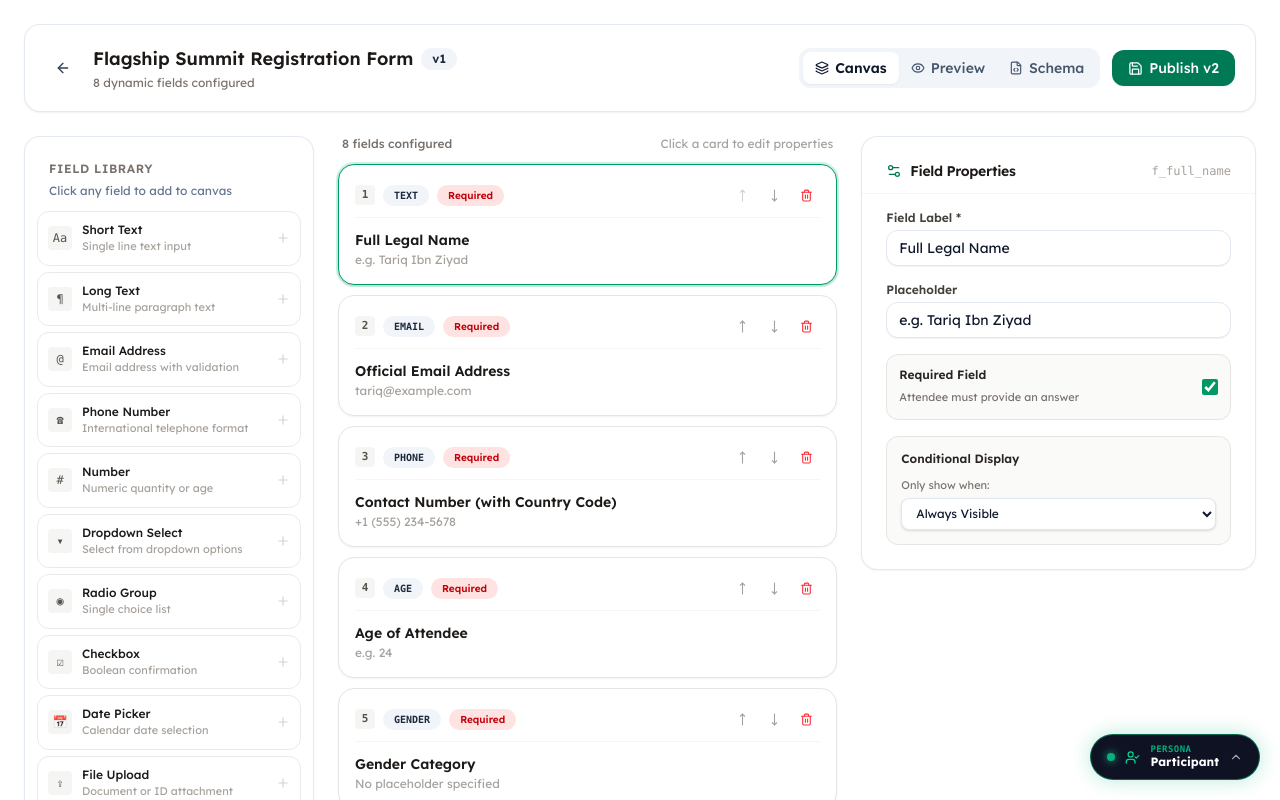
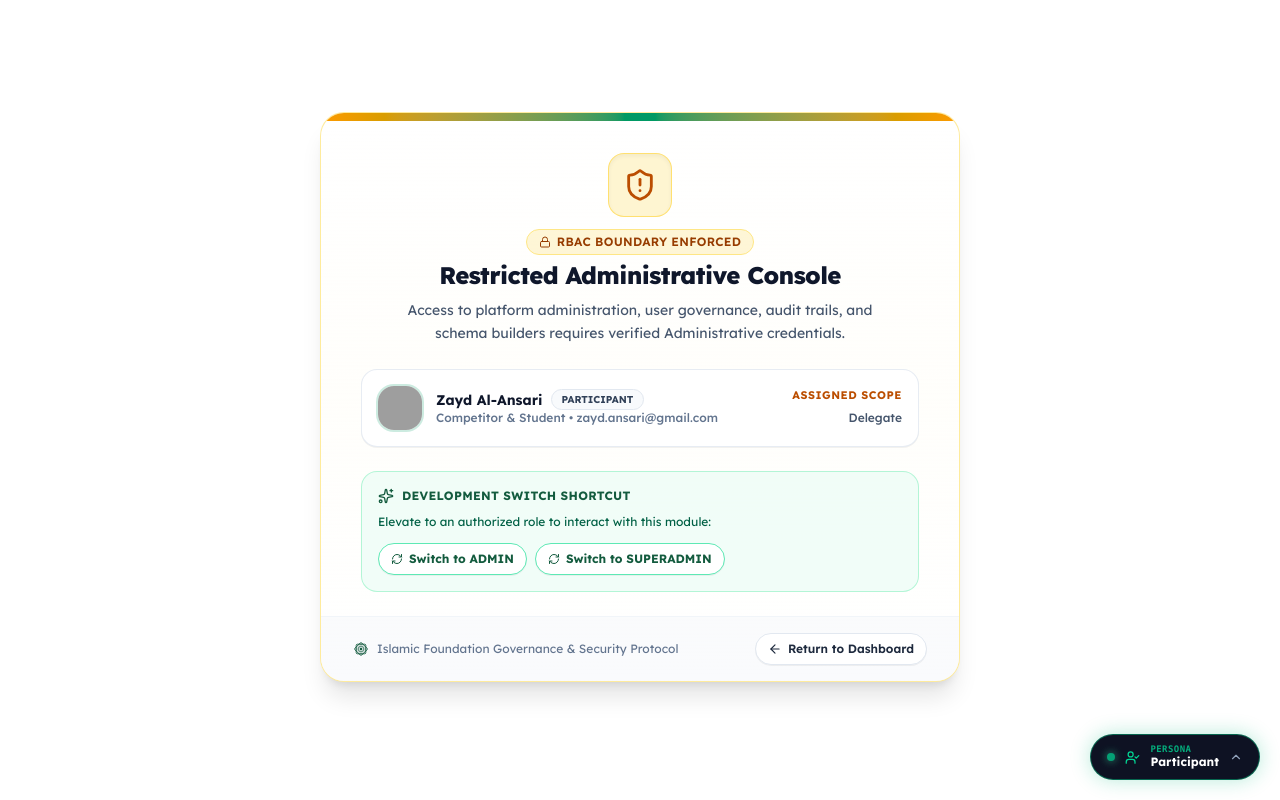
Before and after one commit to FuadTesfaye/ilmflow-state, a Next.js app: page /admin/forms/1/builder in a window 1280 px wide. Shown: the top 800 px of the page. Built offline with nearby package versions, Linux system fonts and the light colour scheme; grey boxes are pictures that could not be loaded.

Commit message:
feat(rbac): enforce layout guards on admin, staff, judge and fix new form builder (Batch 1/3)

```diff
--- a/src/app/admin/forms/[id]/builder/page.tsx
+++ b/src/app/admin/forms/[id]/builder/page.tsx
@@ -28,17 +28,25 @@ export default function DedicatedFormBuilderPage() {
   const params = useParams();
   const { forms, saveForm, addToast } = useApp();
 
-  const formId = (params?.id as string) || 'form-summit-standard';
-  const existingForm = forms.find((f) => f.id === formId) || forms[0];
+  const rawId = (params?.id as string) || 'new';
+  const isNew = rawId === 'new';
+  const existingForm = !isNew ? forms.find((f) => f.id === rawId) : undefined;
 
-  const [form, setForm] = useState<RegistrationForm>(
-    existingForm || {
-      id: formId,
-      title: 'New Registration Form',
-      description: 'Custom data collection schema',
-      fields: [{ id: 'f_name', label: 'Full Name', type: 'text', required: true, placeholder: 'Enter full name' }]
-    }
-  );
+  const [form, setForm] = useState<RegistrationForm>(() => {
+    if (existingForm) return existingForm;
+    const generatedId = isNew ? `form-custom-${Date.now()}` : rawId;
+    return {
+      id: generatedId,
+      title: isNew ? 'Custom Registration Form' : 'New Registration Form',
+      description: 'Custom data collection questionnaire for event attendees.',
+      createdAt: new Date().toISOString(),
+      fields: [
+        { id: 'f_name', label: 'Full Legal Name', type: 'text', required: true, placeholder: 'e.g. Abdullah bin Zayd' },
+        { id: 'f_email', label: 'Email Address', type: 'email', required: true, placeholder: 'e.g. attendee@example.com' },
+        { id: 'f_phone', label: 'Phone Number', type: 'phone', required: true, placeholder: 'e.g. +1 555 123 4567' }
+      ]
+    };
+  });
 
   const [selectedFieldId, setSelectedFieldId] = useState<string | null>(form.fields[0]?.id || null);
   const [activeTab, setActiveTab] = useState<'canvas' | 'preview' | 'json'>('canvas');
@@ -122,12 +130,24 @@ export default function DedicatedFormBuilderPage() {
                 <ArrowLeft size={16} />
               </Button>
             </Link>
-            <div>
+            <div className="flex-1 max-w-sm sm:max-w-md">
               <div className="flex items-center gap-2">
-                <h1 className="text-lg font-semibold text-stone-900">{form.title}</h1>
-                <Badge variant="secondary">v{currentVersion}</Badge>
+                <input
+                  type="text"
+                  value={form.title}
+                  onChange={(e) => setForm((prev) => ({ ...prev, title: e.target.value }))}
+                  className="text-base sm:text-lg font-bold text-stone-900 bg-transparent hover:bg-stone-100/70 focus:bg-white border border-transparent focus:border-emerald-600 outline-none px-1.5 py-0.5 rounded-lg transition-all w-full"
+                  placeholder="Form Title..."
+                />
+                <Badge variant="secondary" className="shrink-0 text-xs">v{currentVersion}</Badge>
               </div>
-              <p className="text-xs text-stone-500 mt-0.5">{form.fields.length} dynamic fields configured</p>
+              <input
+                type="text"
+                value={form.description}
+                onChange={(e) => setForm((prev) => ({ ...prev, description: e.target.value }))}
+                className="text-xs text-stone-500 bg-transparent hover:bg-stone-100/70 focus:bg-white border border-transparent focus:border-emerald-600 outline-none px-1.5 py-0.5 rounded-lg transition-all w-full mt-0.5"
+                placeholder="Form Description..."
+              />
             </div>
           </div>
 
--- /dev/null
+++ b/src/app/admin/layout.tsx
@@ -0,0 +1,27 @@
+'use client';
+
+import React from 'react';
+import { RoleGate, AccessDeniedCard } from '../../components/common/PermissionGate';
+
+export default function AdminLayout({
+  children
+}: {
+  children: React.ReactNode;
+}) {
+  return (
+    <RoleGate
+      allowedRoles={['admin', 'superadmin']}
+      fallback={
+        <div className="min-h-[80vh] py-16 px-4 flex items-center justify-center">
+          <AccessDeniedCard
+            requiredRoles={['admin', 'superadmin']}
+            title="Restricted Administrative Console"
+            description="Access to platform administration, user governance, audit trails, and schema builders requires verified Administrative credentials."
+          />
+        </div>
+      }
+    >
+      {children}
+    </RoleGate>
+  );
+}
--- /dev/null
+++ b/src/app/judge/layout.tsx
@@ -0,0 +1,27 @@
+'use client';
+
+import React from 'react';
+import { RoleGate, AccessDeniedCard } from '../../components/common/PermissionGate';
+
+export default function JudgeLayout({
+  children
+}: {
+  children: React.ReactNode;
+}) {
+  return (
+    <RoleGate
+      allowedRoles={['judge', 'admin', 'superadmin']}
+      fallback={
+        <div className="min-h-[80vh] py-16 px-4 flex items-center justify-center">
+          <AccessDeniedCard
+            requiredRoles={['judge', 'admin', 'superadmin']}
+            title="Senior Adjudicator Portal Access Required"
+            description="Access to academic adjudication, Quranic recitation scoring, essay evaluation, and Sanad certification requires Senior Adjudicator credentials."
+          />
+        </div>
+      }
+    >
+      {children}
+    </RoleGate>
+  );
+}
--- /dev/null
+++ b/src/app/staff/layout.tsx
@@ -0,0 +1,27 @@
+'use client';
+
+import React from 'react';
+import { RoleGate, AccessDeniedCard } from '../../components/common/PermissionGate';
+
+export default function StaffLayout({
+  children
+}: {
+  children: React.ReactNode;
+}) {
+  return (
+    <RoleGate
+      allowedRoles={['staff', 'admin', 'superadmin']}
+      fallback={
+        <div className="min-h-[80vh] py-16 px-4 flex items-center justify-center">
+          <AccessDeniedCard
+            requiredRoles={['staff', 'admin', 'superadmin']}
+            title="Gate Marshal Operations Access Required"
+            description="Access to physical attendee check-in, dynamic QR optical scanning, and venue admittance requires Gate Marshal Staff credentials."
+          />
+        </div>
+      }
+    >
+      {children}
+    </RoleGate>
+  );
+}
```
